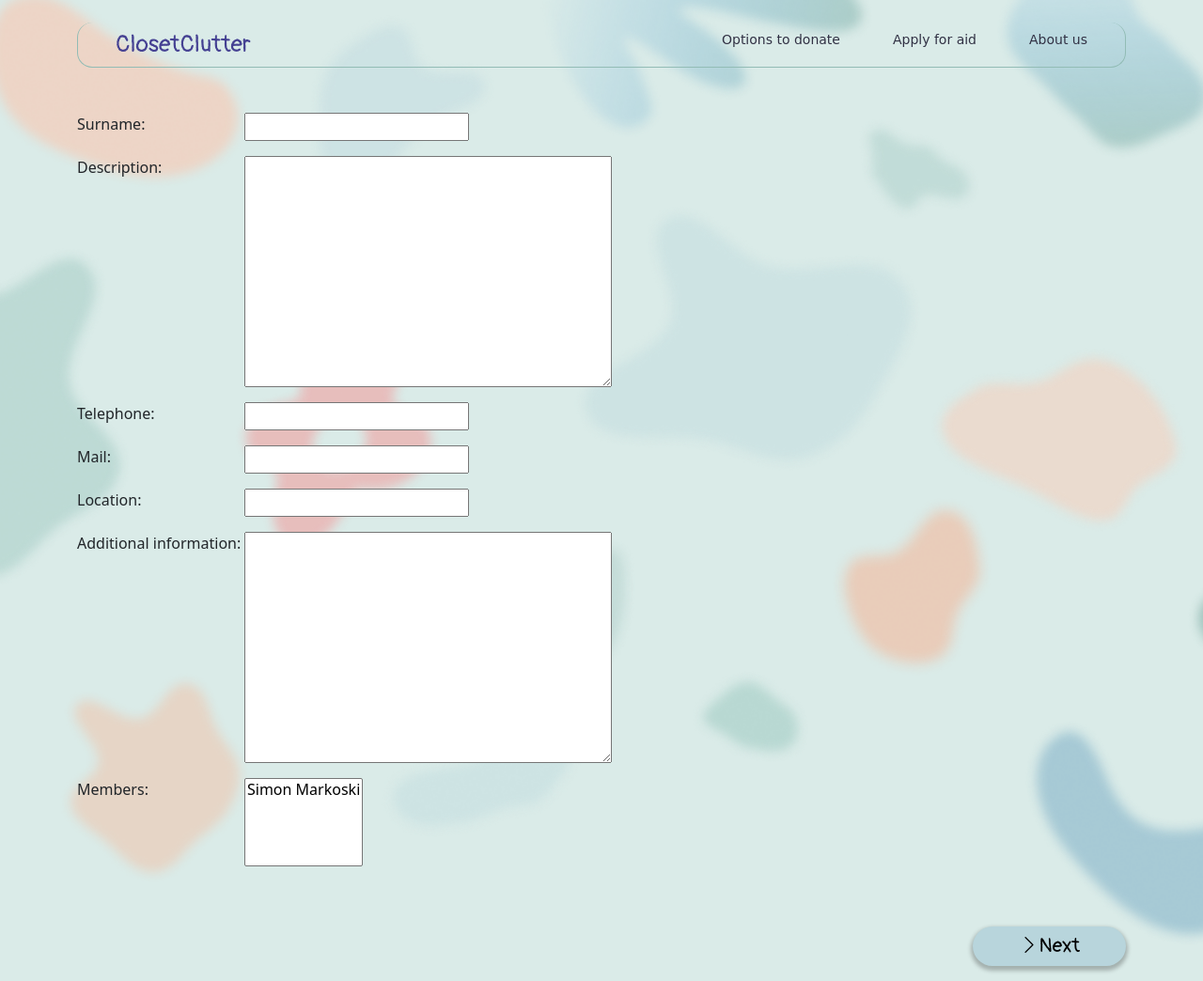
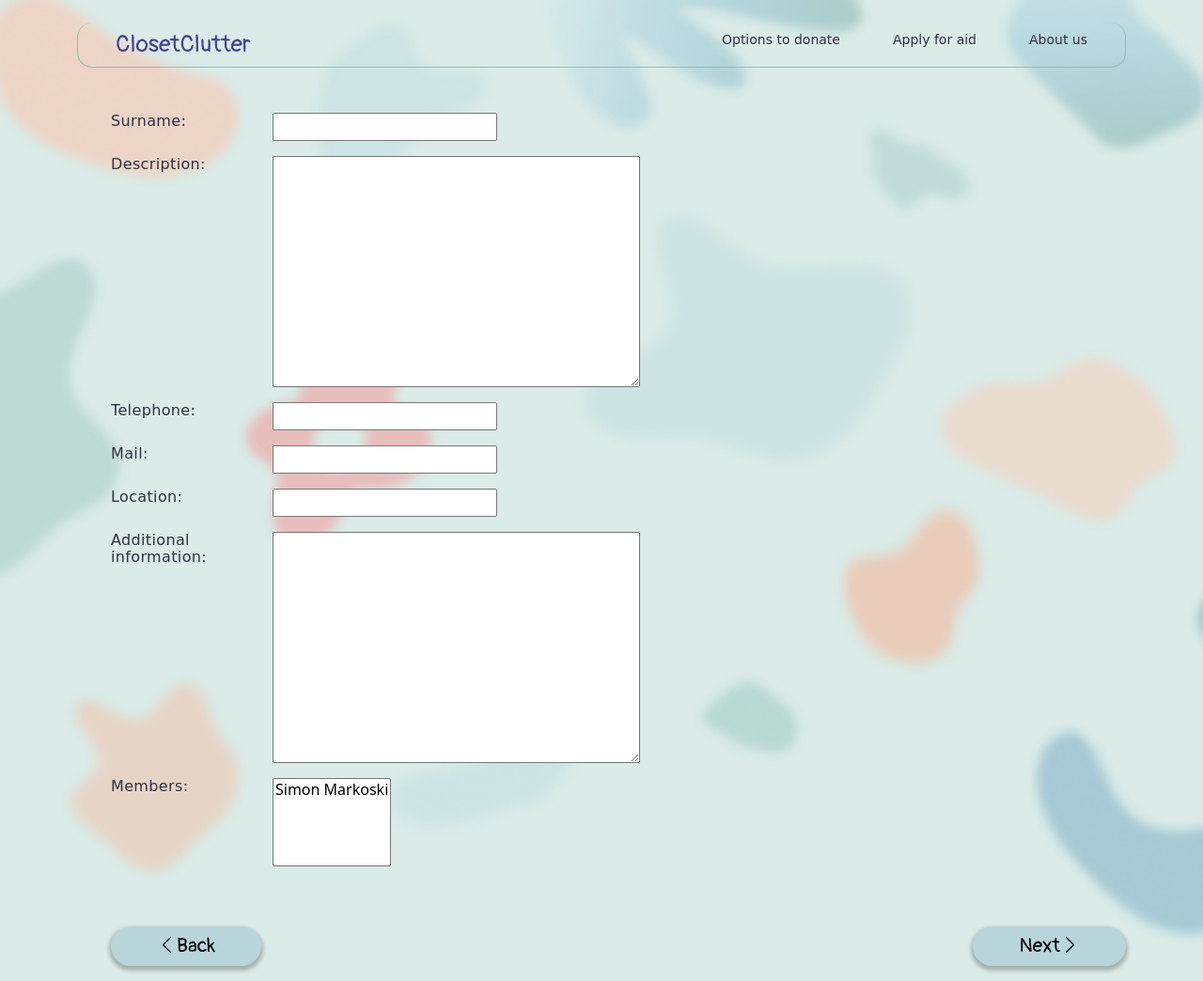
Before and after one commit to ammitrevska/ClosetClutter, a Django app: page /create_family/step1/ in a window 1280 px wide. Shown: the whole page at 94% size. Run offline with Django 4.2, Linux system fonts and the light colour scheme; data comes from the database, SQL or seed files in the repository; both versions use the stored data as it was after the commit; some web fonts are replaced.

Commit message:
forms styling

```diff
--- a/ClosetClutter/models.py
+++ b/ClosetClutter/models.py
@@ -28,11 +28,13 @@ class Individual(models.Model):
     gender = models.CharField(max_length=1, choices=GENDERS, default='M')
 
     SIZES = (
+        ('S', 'S'),
+        ('M', 'M'),
         ('L', 'L'),
-        ('M', 'M'),
-        ('S', 'S'),
+        ('XL', 'XL'),
+        ('XXL', 'XXL'),
     )
-    size = models.CharField(max_length=2, choices=SIZES)
+    size = models.CharField(max_length=4, choices=SIZES)
     NOTIFICATION_OPTIONS = (
         ('E', 'Email'),
         ('P', 'Phone'),
@@ -85,6 +87,14 @@ class Family(models.Model):
         filtered_members = self.members.filter(gender='M', size='L')
         return filtered_members.count()
 
+    def count_members_m_l(self):
+        filtered_members = self.members.filter(gender='M', size='XL')
+        return filtered_members.count()
+
+    def count_members_m_l(self):
+        filtered_members = self.members.filter(gender='M', size='XXL')
+        return filtered_members.count()
+
     def count_members_f_s(self):
         filtered_members = self.members.filter(gender='F', size='S')
         return filtered_members.count()
@@ -95,6 +105,14 @@ class Family(models.Model):
 
     def count_members_f_l(self):
         filtered_members = self.members.filter(gender='F', size='L')
+        return filtered_members.count()
+
+    def count_members_f_l(self):
+        filtered_members = self.members.filter(gender='F', size='XL')
+        return filtered_members.count()
+
+    def count_members_f_l(self):
+        filtered_members = self.members.filter(gender='F', size='XXL')
         return filtered_members.count()
 
     def __str__(self):
@@ -116,9 +134,9 @@ class Subscriber(models.Model):
 
 
 class Event(models.Model):
-    TYPES = (('M', 'Meeting'),
-             ('W', 'Workshop'))
-    eventType = models.CharField(max_length=1, choices=TYPES)
+    TYPES = (('Meeting', 'Meeting'),
+             ('Workshop', 'Workshop'))
+    eventType = models.CharField(max_length=10, choices=TYPES)
     date = models.DateField()
     place = models.CharField(max_length=50)
     description = models.TextField()
--- a/ClosetClutter/templates/base_generic.html
+++ b/ClosetClutter/templates/base_generic.html
@@ -148,6 +148,16 @@
         font-weight: 400;
         line-height: 24px; /* 114.286% */
     }
+
+    label{
+         color: #313144;
+        font-family: Comic Sans MS;
+        font-size: 16px;
+        font-style: normal;
+        font-weight: 400;
+        line-height: 18px; /* 150% */
+        letter-spacing: 0.36px;
+    }
 </style>
 <section class="mt-4">
 
--- a/ClosetClutter/templates/family_form_step1.html
+++ b/ClosetClutter/templates/family_form_step1.html
@@ -5,7 +5,8 @@
 {% load static %}  <!-- Load the static tag library -->
 
 {% block content %}
-    <div class="container mt-5">
+<section class="mt-5">
+    <div class="container ps-5">
         <form method="post">
             {% csrf_token %}
             {#        {{ form.as_p }}#}
@@ -92,18 +93,26 @@
                 </div>
             </div>
 
-{#            <button type="submit">Next</button>#}
+<!--{#            <button type="submit">Next</button>#}-->
 
-            <div class="col-12 d-flex justify-content-end">
-                <button type="submit" class="btn navbtn mt-5 p-2 px-5">
+            <div class="row">
+                <div class="col-6">
+                    <a href="{% url 'applyForAid'%}"> <button type="button" class="btn navbtn mt-5 p-2 px-5">
+                <i class="bi bi-chevron-left"></i>Back</button></a>
+                </div>
+                <div class="col-6 d-flex justify-content-end">
+                    <button type="submit" class="btn navbtn mt-5 p-2 px-5">
+                            Next<i class="bi bi-chevron-right"></i>
+                    </button>
+                </div>
+            </div>
 
-                        <i class="bi bi-chevron-right"></i>Next
-                </button>
-            </div>
 
 
         </form>
     </div>
+
+    </section>
 {% endblock %}
 
 
```
Also changed, not shown: ClosetClutter/templates/applyForAid.html (+28 -15 lines), ClosetClutter/templates/family_form_step2.html (+10 -6 lines), ClosetClutter/templates/individualForm.html (+24 -14 lines), ClosetClutter/migrations/0001_initial.py, ClosetClutter/migrations/0002_alter_event_eventtype.py (added), db.sqlite3, media/event_images/brooke-cagle--uHVRvDr7pg-unsplash_4pcAQYI.jpg (renamed from media/event_images/brooke-cagle--uHVRvDr7pg-unsplash.jpg), media/event_images/dylan-gillis-KdeqA3aTnBY-unsplash.jpg (deleted), 4 other files.
